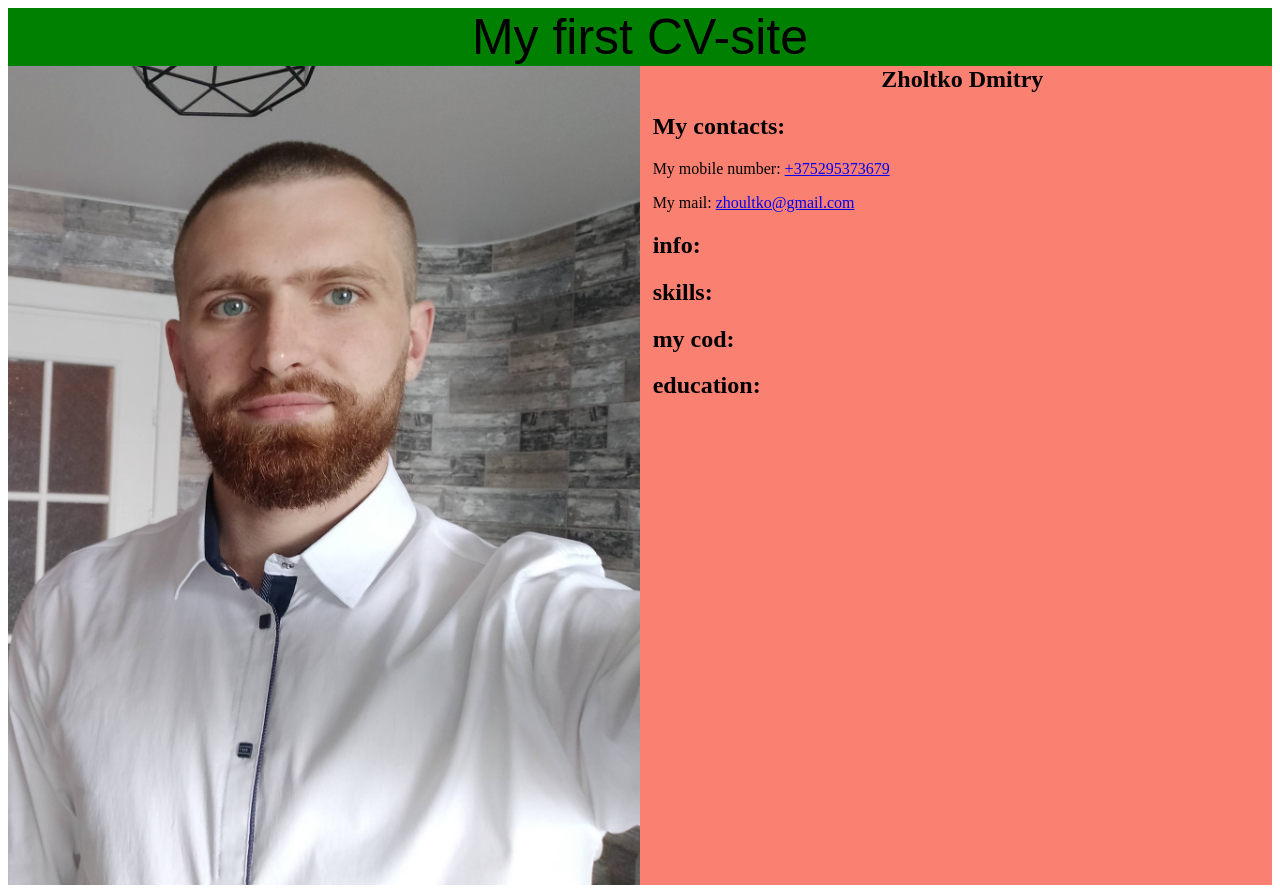
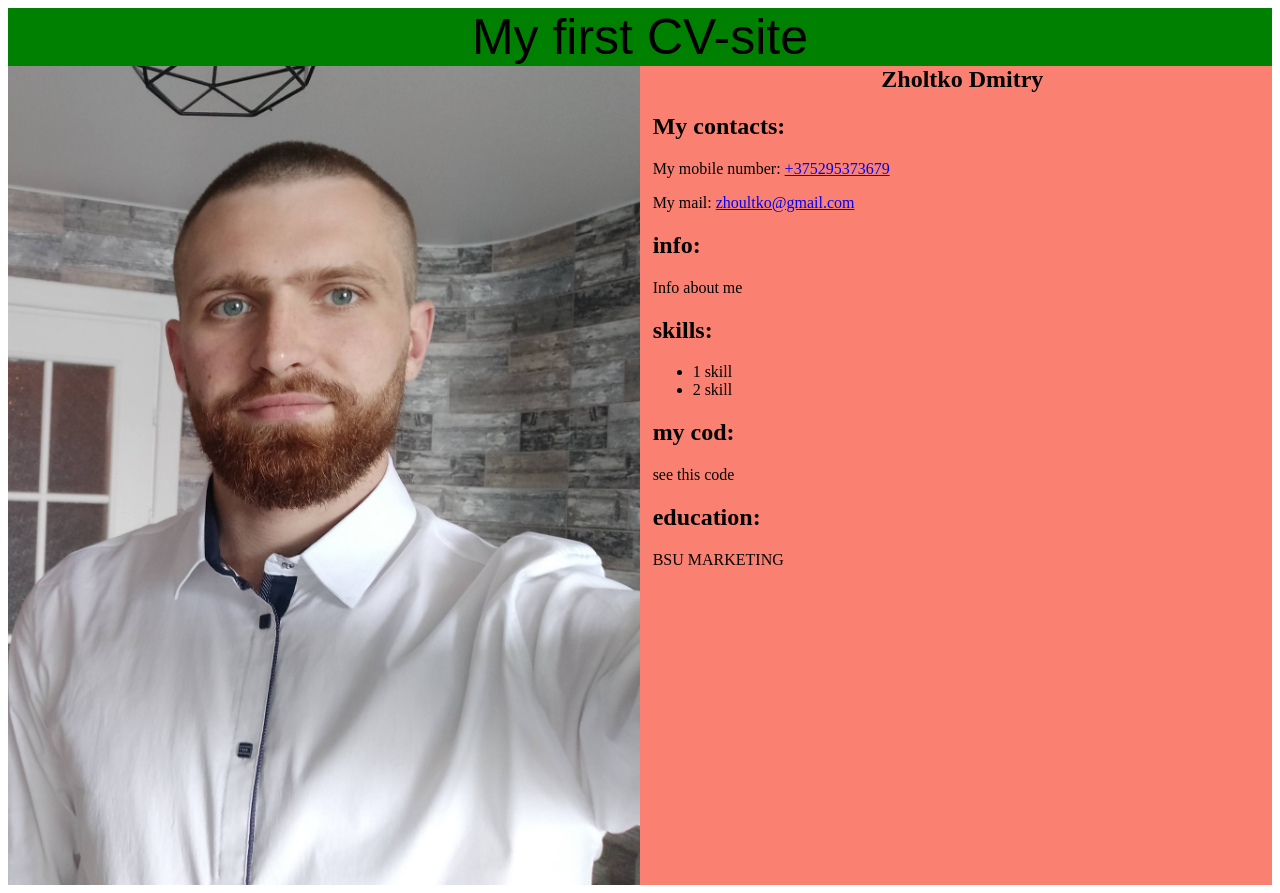
Before and after one commit to Zhdmitry/rsschool-cv, a plain HTML site: page index.html in a window 1280 px wide. Drawn offline with Linux system fonts and the light colour scheme.

Commit message:
init: HTML, CSS & Git Basics

```diff
--- a/index.html
+++ b/index.html
@@ -16,8 +16,16 @@
         <p> My mobile number: <a href="tel:+375295373679">+375295373679</a></p>
         <p> My mail: <a href="mailto:zhoultko@gmail.com">zhoultko@gmail.com</a></p>
         <h2>info:</h2>
+        <p>Info about me</p>
         <h2>skills:</h2>
+            <p><ul>
+             <li>1 skill</li>
+                <li>2 skill</li>
+            </ul></p>
         <h2>my cod:</h2>
-        <h2>education:</h2> </section> </main>
+            <p>see this code</p>
+        <h2>education:</h2>
+            <p>BSU MARKETING</p>
+</section> </main>
 </body>
 </html>
```
